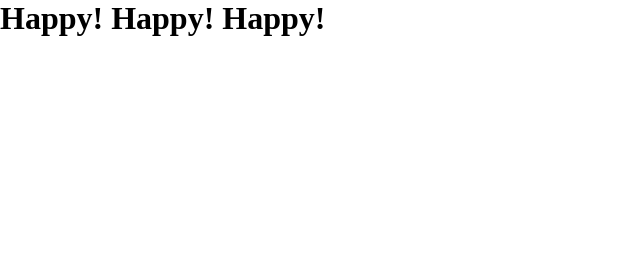
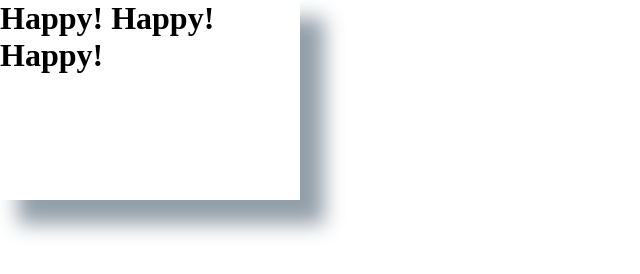
Before and after one commit to Sv1Git/homepage, a plain HTML site: page indexa.html in a window 1280 px wide. Shown: the whole page, without its empty margins (0-640 px from the left). Drawn offline with Linux system fonts and the light colour scheme.

Commit message:
create feature/head

```diff
--- a/indexa.html
+++ b/indexa.html
@@ -9,9 +9,10 @@
         *{
             margin: 0;
         }
-        .div{
+        .tim{
             width: 300px;
             height: 200px;
+            border: solid rgb(156, 221, 194)
             -webkit-box-shadow: 21px 21px 19px 3px rgba(34, 60, 80, 0.49);
 -moz-box-shadow: 21px 21px 19px 3px rgba(34, 60, 80, 0.49);
 box-shadow: 21px 21px 19px 3px rgba(34, 60, 80, 0.49);
@@ -19,8 +20,8 @@ box-shadow: 21px 21px 19px 3px rgba(34, 60, 80, 0.49);
     </style>
 </head>
 <body>
-    <h1>Happy! Happy! Happy! </h1>
-    <div class-"tim"></div>
+
+    <div class="tim"><h1>Happy! Happy! Happy! </h1></div>
 </body>
 <script src="script.js"></script>
 </html>
```
